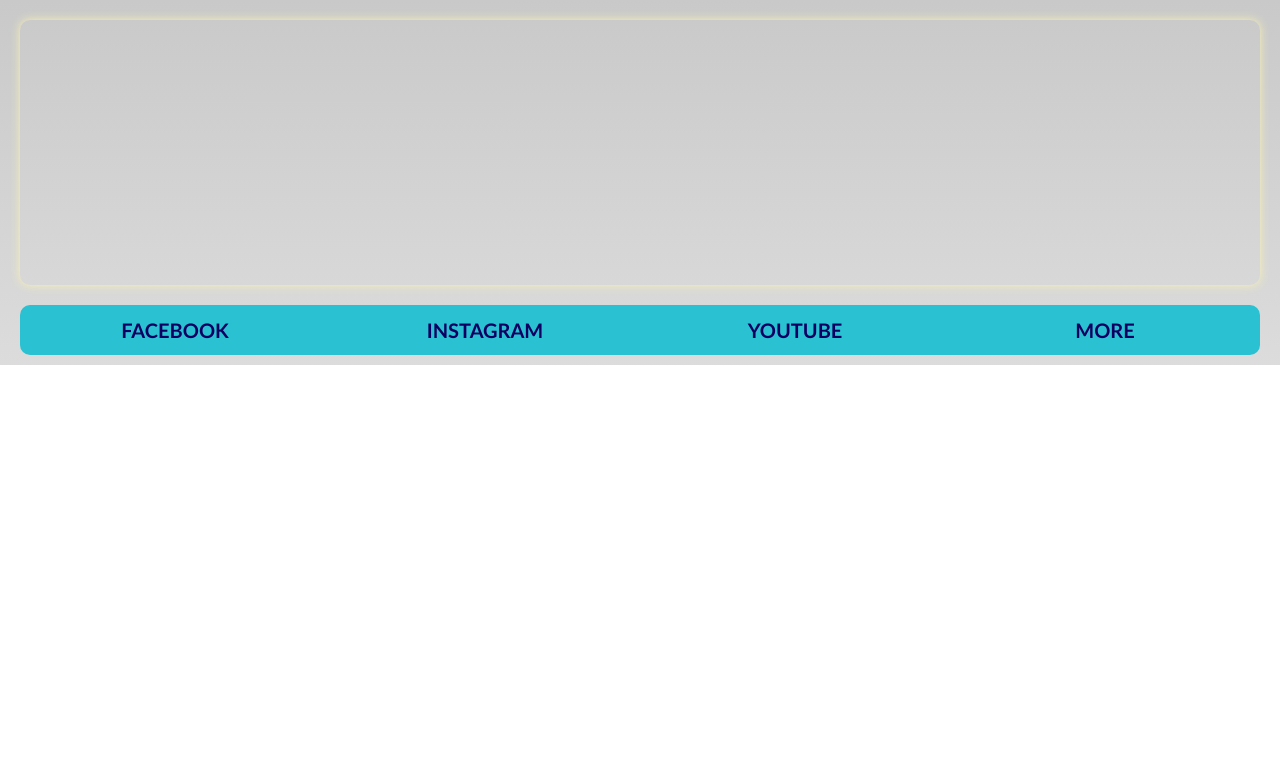
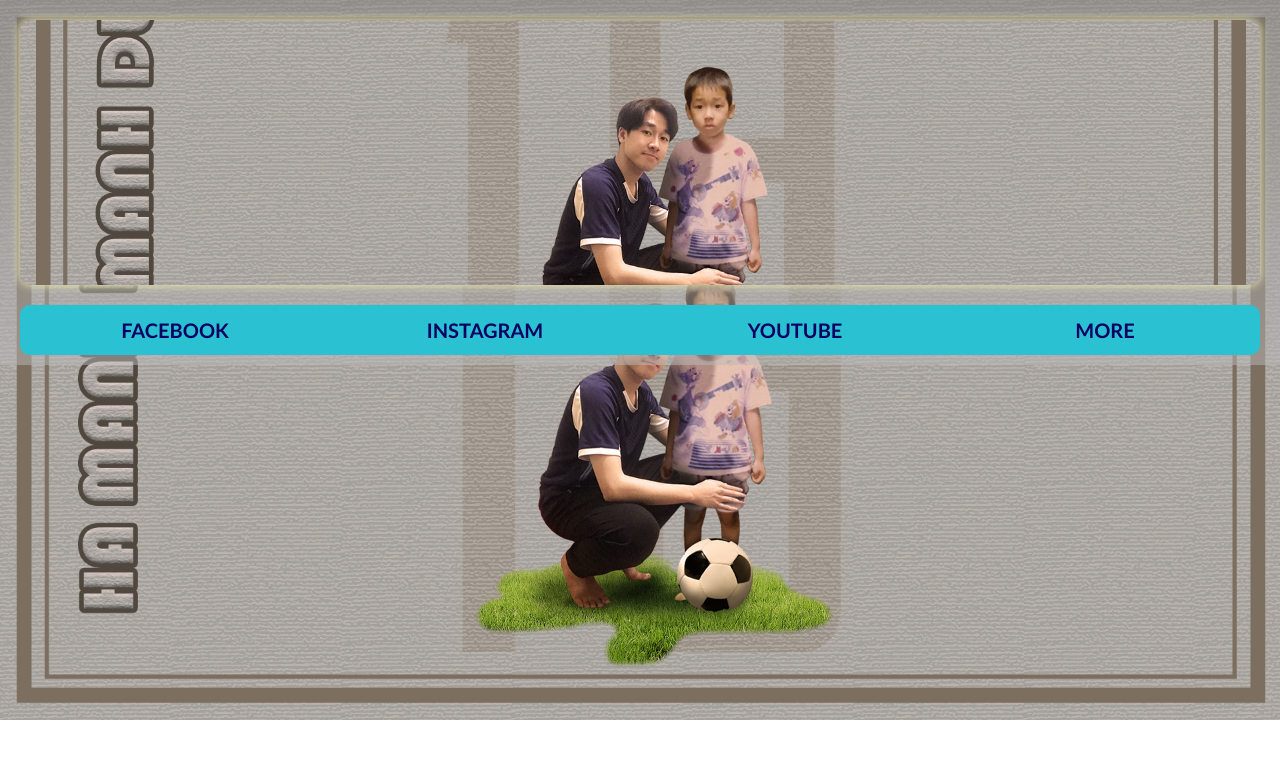
Before and after one commit to Dungha125/MY-profile, a plain HTML site: page index.html in a window 1280 px wide. Drawn offline with Linux system fonts and the light colour scheme.

Commit message:
Update style2.css

```diff
--- a/style2.css
+++ b/style2.css
@@ -7,7 +7,7 @@
 {
     width: 100%;
     height: 100%;
-    background-image: linear-gradient(rgba(110, 110, 110, 0.373),rgba(185, 185, 185, 0.5)),url(Anh/anh1.jpg);
+    background-image: linear-gradient(rgba(110, 110, 110, 0.373),rgba(185, 185, 185, 0.5)),url(anh1.jpg);
     background-repeat:no-repeat;
     background-size: 100%;
 
@@ -19,7 +19,7 @@
     max-height: 270px;
     border-radius: 10px;
     box-shadow: 0 0 10px rgb(248, 242, 179);
-    background-image: url(Anh/anh1.jpg);
+    background-image: url(anh1.jpg);
     background-position: center;
     background-repeat: no-repeat;
     background-size: cover;
```
